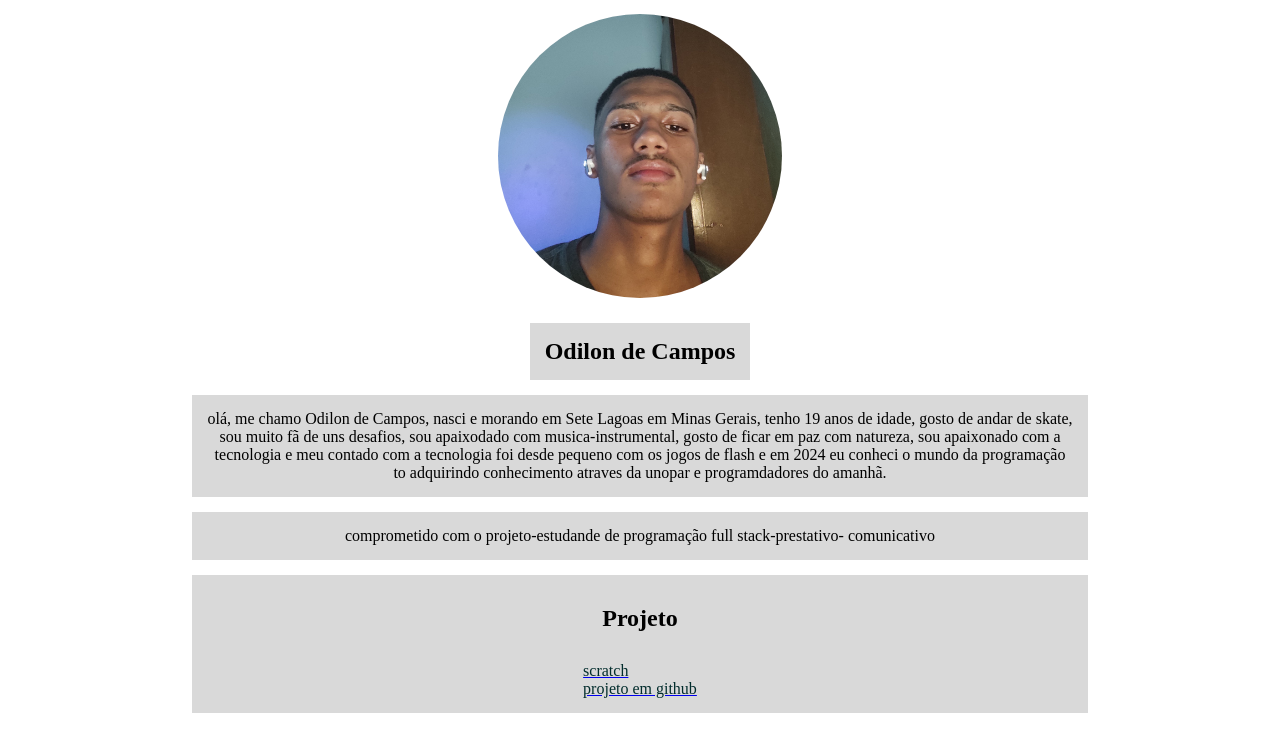
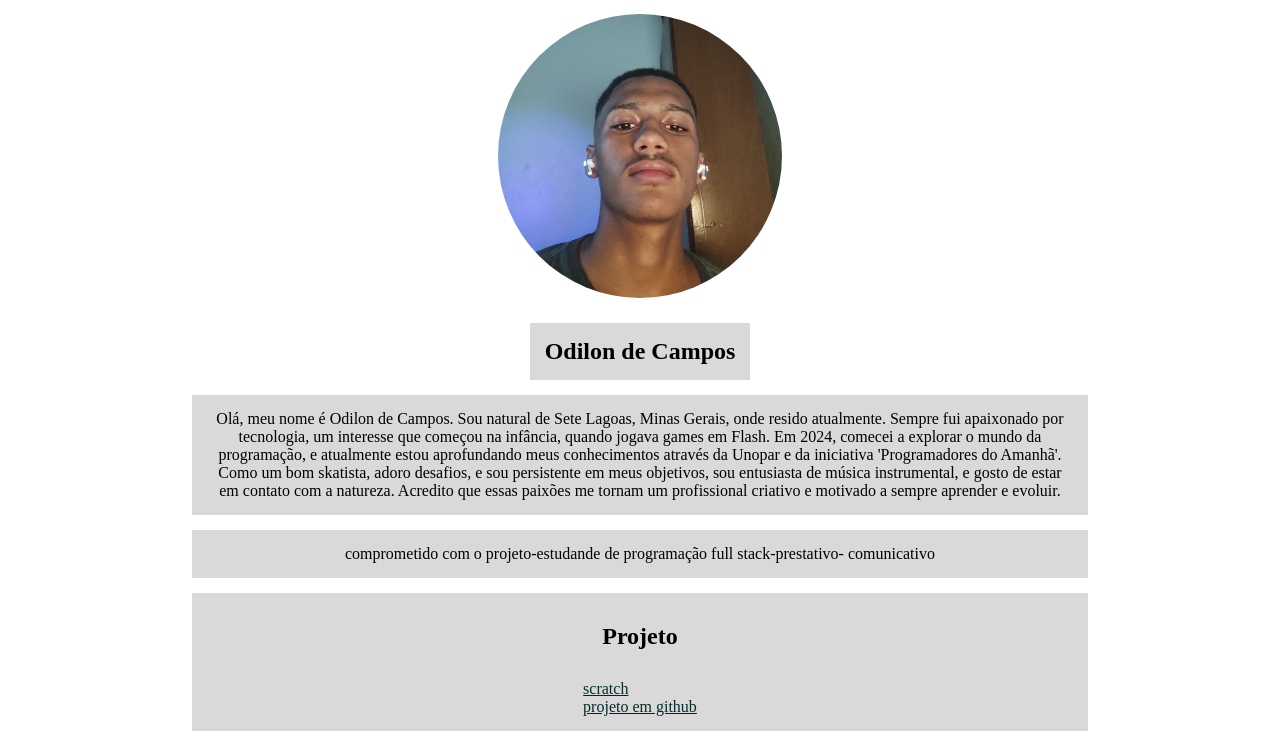
Before and after one commit to odilonskt/potifolio_pda, a plain HTML site: page pagHTML/index.html in a window 1280 px wide. Shown: the part 68-800 px from the top of the page. Drawn offline with Linux system fonts and the light colour scheme.

Commit message:
escreva a mensagem aqui

```diff
--- a/pagHTML/index.html
+++ b/pagHTML/index.html
@@ -23,7 +23,7 @@
     <main class="pai">
         <img src="../imagens/fotoDePerfil.jpg" alt="foto de Perfil" class="foto1">
         <h2>Odilon de Campos</h2>
-        <p class="texto1">olá, me chamo Odilon de Campos, nasci e morando em Sete Lagoas em Minas Gerais, tenho  19 anos de idade, gosto de andar de skate, sou muito fã de uns desafios, sou apaixodado com musica-instrumental, gosto de ficar em paz com natureza, sou apaixonado com a tecnologia e meu contado com a tecnologia foi desde pequeno com os jogos de flash e em 2024 eu conheci o mundo da programação to adquirindo conhecimento atraves da unopar e programdadores do amanhã.</p>
+        <p class="texto1">Olá, meu nome é Odilon de Campos. Sou natural de Sete Lagoas, Minas Gerais, onde resido atualmente. Sempre fui apaixonado por tecnologia, um interesse que começou na infância, quando jogava games em Flash. Em 2024, comecei a explorar o mundo da programação, e atualmente estou aprofundando meus conhecimentos através da Unopar e da iniciativa 'Programadores do Amanhã'. Como um bom skatista, adoro desafios, e sou persistente em meus objetivos, sou entusiasta de música instrumental, e gosto de estar em contato com a natureza. Acredito que essas paixões me tornam um profissional criativo e motivado a sempre aprender e evoluir.</p>
         <p class="texto1">comprometido com o projeto-estudande de programação full stack-prestativo- comunicativo </p>
         <section class="projeto">
             <h2>Projeto</h2>
```
